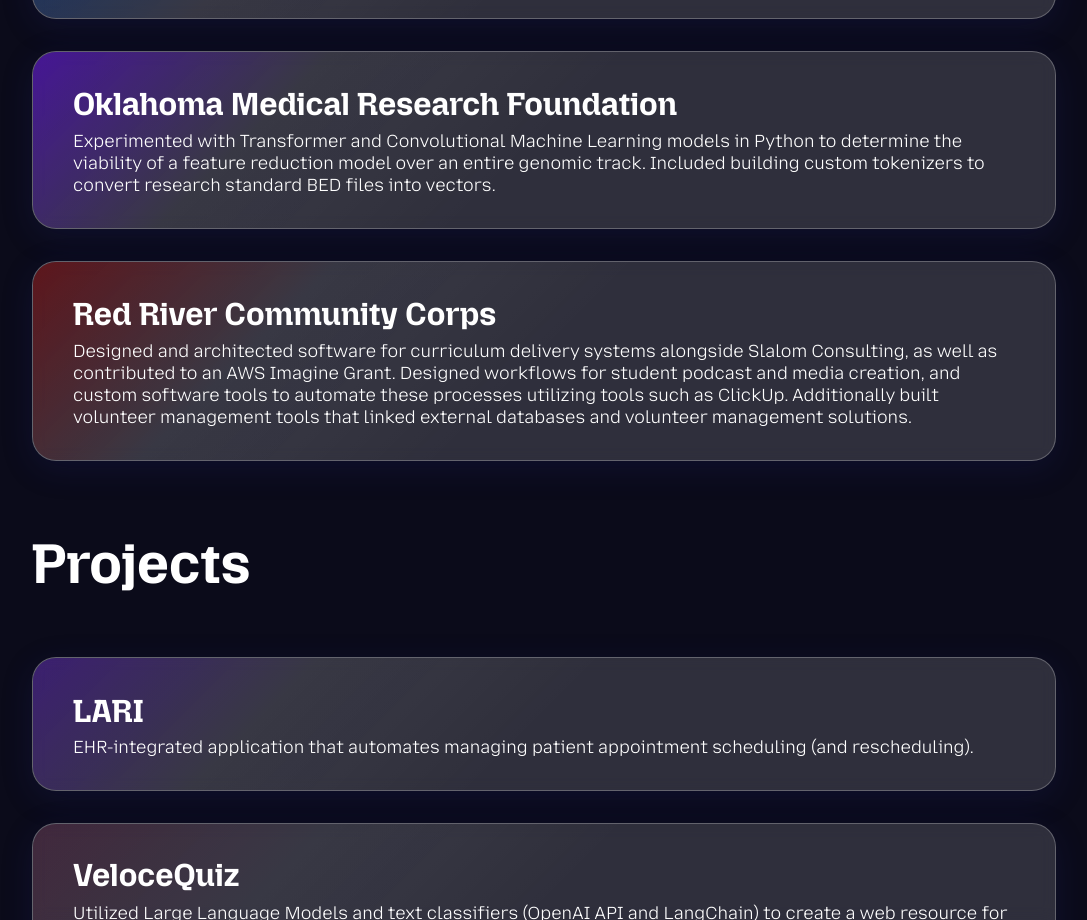
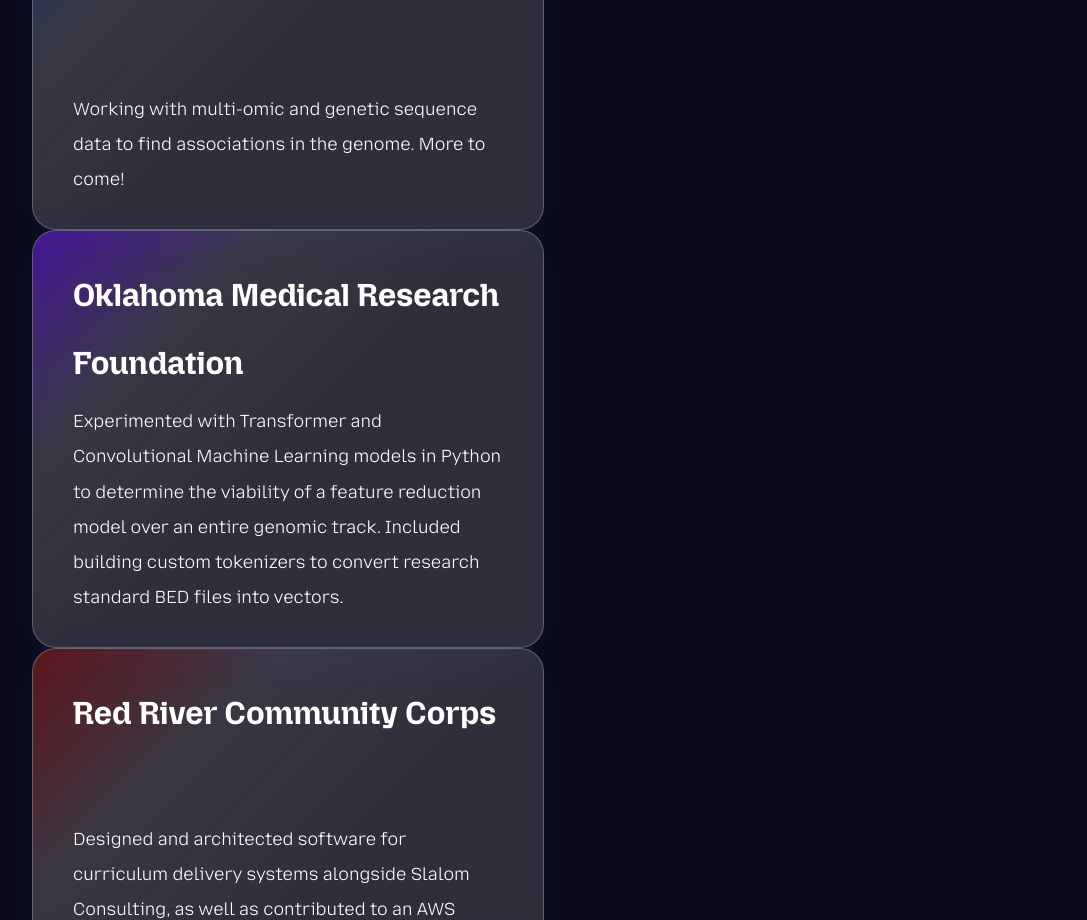
Before and after one commit to sivepanda/folio, a SvelteKit app: page / in a window 1280 px wide. Shown: the part 1880-2800 px from the top of the page, without its empty margins (96-1183 px from the left). Built offline with nearby package versions, Linux system fonts and the light colour scheme.

Commit message:
shifting things around

```diff
--- /dev/null
+++ b/src/components/GlassTile.svelte
@@ -0,0 +1,139 @@
+<script lang="ts">
+    export let title: string;
+    export let description: string;
+    export let link: string | null = null;
+    export let color: string = 'rgba(255, 255, 255, 0.1)';
+</script>
+
+<div class="glass-tile" style="--tile-color: {color}">
+    {#if link}
+        <a class="tile-link" href={link} target="_blank" rel="noopener noreferrer">
+            <h2>
+                {title}
+                <span class="arrow" aria-hidden="true">→</span>
+            </h2>
+        </a>
+    {:else}
+        <h2 class="tile-link no-link">
+            {title}
+        </h2>
+    {/if}
+    <p>{description}</p>
+</div>
+
+<style>
+    .glass-tile {
+        background: rgba(255, 255, 255, 0.15);
+        width: 42%;
+        border-radius: 1.5rem;
+        box-shadow: 0 8px 32px 0 rgba(31, 38, 135, 0.18);
+        backdrop-filter: blur(8px);
+        -webkit-backdrop-filter: blur(8px);
+        border: 1px solid rgba(255, 255, 255, 0.25);
+        padding: 2rem 2.5rem;
+        display: flex;
+        flex-direction: column;
+        justify-content: center;
+        position: relative;
+        overflow: hidden;
+    }
+
+    .glass-tile::before {
+        content: '';
+        position: absolute;
+        top: 0;
+        left: 0;
+        right: 0;
+        bottom: 0;
+        background: linear-gradient(
+            135deg,
+            var(--tile-color, rgba(255, 255, 255, 0.1)) 0%,
+            rgba(255, 255, 255, 0.05) 25%,
+            rgba(255, 255, 255, 0) 50%
+        );
+        pointer-events: none;
+        z-index: 1;
+    }
+
+    .glass-tile::after {
+        content: '';
+        position: absolute;
+        top: 0;
+        left: 0;
+        right: 0;
+        bottom: 0;
+        background: linear-gradient(
+            135deg,
+            rgba(0, 0, 0, 0.05) 0%,
+            rgba(0, 0, 0, 0.02) 25%,
+            rgba(0, 0, 0, 0) 50%
+        );
+        pointer-events: none;
+        z-index: 1;
+    }
+
+    .glass-tile > * {
+        position: relative;
+        z-index: 2;
+    }
+
+    .glass-tile h2 {
+        margin: 0 0 0.5rem 0;
+        font-size: 2rem;
+        line-height: 2;
+    }
+
+    .glass-tile p {
+        margin: 0;
+        font-size: 1.1rem;
+        line-height: 2;
+
+    }
+
+    .tile-link {
+        text-decoration: none;
+        color: inherit;
+        display: inline-block;
+        position: relative;
+    }
+
+    .arrow {
+        opacity: 0;
+        margin-left: 0.5em;
+        transition:
+            opacity 0.2s,
+            transform 0.2s;
+        font-size: 1.2em;
+        vertical-align: middle;
+    }
+
+    .tile-link:hover .arrow,
+    .tile-link:focus .arrow {
+        opacity: 1;
+        transform: translateX(6px);
+    }
+
+    .tile-link h2 {
+        display: inline;
+        cursor: pointer;
+    }
+
+    .tile-link.no-link {
+        cursor: default;
+    }
+
+    @media (max-width: 768px) {
+        .glass-tile {
+            width: 100%;
+            padding: 1.5rem;
+        }
+
+        .glass-tile h2 {
+            font-size: 1.5rem;
+        }
+
+        .glass-tile p {
+            font-size: 1rem;
+        }
+    }
+</style>
--- a/src/routes/+page.svelte
+++ b/src/routes/+page.svelte
@@ -1,19 +1,13 @@
 <script>
-    // import Nokia from 'virtual:icons/cib/nokia'
     import { onMount } from 'svelte';
-    import { browser } from '$app/environment';
-    import Header from '../components/Header.svelte';
     import Load from '../components/Load.svelte';
     import Footer from '../components/Footer.svelte';
-    import gsap from 'gsap';
-    import { ScrollTrigger } from 'gsap/dist/ScrollTrigger';
-    import Animbk from '../components/animbk.svelte';
+    import GlassTile from '../components/GlassTile.svelte';
     import { animate, engine, onScroll, stagger, svg } from 'animejs';
 
     let scrY = $state(0);
 
     let defaul = 'rgba(100, 0, 200, 1)';
-    let color = defaul;
 
     const experiences = [
         {
@@ -62,6 +56,13 @@
             color: 'rgba(255, 0, 200, 0.5)'
         },
         {
+            title: 'Retrograde',
+            description:
+                "Built and designed a fully functional and reactive website using solely HTML, CSS, and JavaScript. This includes a sales flow, auth (admittedly only saving data locally for lack of access to a more full fledged auth and databasing solution), and components using HTML injection. From my high school years!",
+            link: 'https://github.com/sivepanda/tsawebmaster23',
+            color: 'rgba(205, 0, 250, 0.5)'
+        },
+        {
             title: 'FIRST Robotics Match Optimizer',
             description:
                 'Built matchup optimizer utilizing Random Forest Classifiers and data pulled from official FIRST APIs to train a Random Forest Classifier alongside Binary Classification to predict wins to about an 85% accuracy rate. Included a Svelte frontend and visualization to inform match strategy.',
@@ -85,9 +86,6 @@
     ];
 
     onMount(() => {
-        // gsap.registerPlugin(ScrollTrigger);
-        console.log('hello');
-
         engine.defaults.autoplay = false;
 
         animate(svg.createDrawable('.svg_lgo'), {
@@ -461,17 +459,12 @@
     <h1>Experience</h1>
     <div class="experience-list">
         {#each experiences as exp}
-            <div class="glass-tile" style="--tile-color: {exp.color}">
-                <a class="tile-link" href={exp.link} target="_blank" rel="noopener noreferrer">
-                    <h2>
-                        {exp.title}
-                        <span class="arrow" aria-hidden="true">
-                               →
-                        </span>
-                    </h2>
-                </a>
-                <p>{exp.description}</p>
-            </div>
+            <GlassTile
+                title={exp.title}
+                description={exp.description}
+                link={exp.link}
+                color={exp.color}
+            />
         {/each}
     </div>
 </div>
@@ -480,23 +473,12 @@
     <h1>Projects</h1>
     <div class="projects-list">
         {#each projects as proj}
-            <div class="glass-tile" style="--tile-color: {proj.color}">
-                {#if proj.link}
-                    <a class="tile-link" href={proj.link} target="_blank" rel="noopener noreferrer">
-                        <h2>
-                            {proj.title}
-                            <span class="arrow" aria-hidden="true">
-                               →
-                            </span>
-                        </h2>
-                    </a>
-                {:else}
-                    <h2 class="tile-link no-link">
-                        {proj.title}
-                    </h2>
-                {/if}
-                <p>{proj.description}</p>
-            </div>
+            <GlassTile
+                title={proj.title}
+                description={proj.description}
+                link={proj.link}
+                color={proj.color}
+            />
         {/each}
     </div>
 </div>
@@ -507,11 +489,6 @@
         height: 100vh;
         width: 100vw;
         overflow-y: scroll;
-    }
-
-    #g1045 {
-        stroke: white;
-        stroke-width: 0.02;
     }
 
     .hero {
@@ -555,6 +532,7 @@
         width: 90vw;
         padding-left: 5vw;
         padding-right: 5vw;
+        min-height: 70vh;
     }
 
     .sect > h1 {
@@ -571,9 +549,6 @@
         text-align: left;
     }
 
-    .dev {
-        height: 100vh;
-    }
 
     .experience {
         padding-bottom: 20vh;
@@ -585,69 +560,6 @@
         background: linear-gradient(180deg, var(--gradient-to) 0%, rgb(20, 0, 100) 100%);
         min-height: 100vh;
         padding-bottom: 15vh;
-    }
-
-    .dev .langs {
-        width: calc(100vw - 5vw - 5vw);
-        /* padding-bottom: 2vh; */
-        overflow-x: hidden;
-        left: 0;
-        margin-left: 0;
-        height: 24vh;
-        padding-left: -200vw;
-        background: linear-gradient(
-            90deg,
-            rgba(255, 255, 255, 0) 0%,
-            rgb(255, 255, 255) 50%,
-            rgba(255, 255, 255, 0) 100%
-        );
-        background-clip: text;
-        -webkit-background-clip: text;
-    }
-
-    .langs > .langbox {
-        height: 24vh;
-        padding-bottom: 2vh;
-        margin: 0;
-        /* margin-left: 50%; */
-        padding: 0;
-        display: flex;
-        flex-direction: row;
-        overflow-y: hidden;
-        overflow-x: hidden;
-    }
-
-    .dev .langbox > p {
-        color: transparent;
-        font-size: 5em;
-        font-family: 'Mozilla Text', 'monospace' !important;
-        padding-left: 1vw;
-        height: 22vh;
-    }
-
-    .const {
-        display: flex;
-        flex-direction: column;
-        width: 100vw;
-        align-items: center;
-        align-content: center;
-        justify-items: center;
-        background-color: black;
-        padding: 0;
-        padding-bottom: 2vh;
-    }
-    .const > h2 {
-        width: auto;
-        height: auto;
-        padding: 0;
-        padding-top: 2vh;
-        margin: 0;
-    }
-    .const > p {
-        width: auto;
-        padding: 0;
-        margin: 0;
-        font-size: 2vw;
     }
 
     .svg_lgo {
@@ -686,13 +598,6 @@
         border-top-color: #333;
     }
 
-    .tech-icon:hover .tooltip {
-        opacity: 1;
-        visibility: visible;
-    }
-
-
-
     .lb {
         display: flex;
         flex-direction: column;
@@ -707,108 +612,11 @@
     .experience-list,
     .projects-list {
         display: flex;
-        flex-direction: column;
-        gap: 2rem;
+        justify-content: space-between;
+        flex-direction: row;
+        flex-wrap: wrap;
+        gap: 5%;
         margin: 2rem 0;
-    }
-
-    .glass-tile {
-        background: rgba(255, 255, 255, 0.15);
-        border-radius: 1.5rem;
-        box-shadow: 0 8px 32px 0 rgba(31, 38, 135, 0.18);
-        backdrop-filter: blur(8px);
-        -webkit-backdrop-filter: blur(8px);
-        border: 1px solid rgba(255, 255, 255, 0.25);
-        padding: 2rem 2.5rem;
-        display: flex;
-        flex-direction: column;
-        justify-content: center;
-        position: relative;
-        overflow: hidden;
-    }
-
-    .glass-tile::before {
-        content: '';
-        position: absolute;
-        top: 0;
-        left: 0;
-        right: 0;
-        bottom: 0;
-        background: linear-gradient(
-            135deg,
-            var(--tile-color, rgba(255, 255, 255, 0.1)) 0%,
-            rgba(255, 255, 255, 0.05) 25%,
-            rgba(255, 255, 255, 0) 50%
-        );
-        pointer-events: none;
-        z-index: 1;
-    }
-
-    .glass-tile::after {
-        content: '';
-        position: absolute;
-        top: 0;
-        left: 0;
-        right: 0;
-        bottom: 0;
-        background: linear-gradient(
-            135deg,
-            rgba(0, 0, 0, 0.05) 0%,
-            rgba(0, 0, 0, 0.02) 25%,
-            rgba(0, 0, 0, 0) 50%
-        );
-        pointer-events: none;
-        z-index: 1;
-    }
-
-    .glass-tile > * {
-        position: relative;
-        z-index: 2;
-    }
-
-    .glass-tile h2 {
-        margin: 0 0 0.5rem 0;
-        font-size: 2rem;
-    }
-    .glass-tile p {
-        margin: 0;
-        font-size: 1.1rem;
-    }
-
-    .tile-link {
-        text-decoration: none;
-        color: inherit;
-        display: inline-block;
-        position: relative;
-    }
-    .arrow {
-        opacity: 0;
-        margin-left: 0.5em;
-        transition:
-            opacity 0.2s,
-            transform 0.2s;
-        font-size: 1.2em;
-        vertical-align: middle;
-    }
-    .tile-link:hover .arrow,
-    .tile-link:focus .arrow {
-        opacity: 1;
-        transform: translateX(6px);
-    }
-    .tile-link h2 {
-        display: inline;
-        cursor: pointer;
-    }
-    .tile-link.no-link {
-        cursor: default;
-    }
-
-    /* Mobile touch support */
-    @media (hover: none) {
-        .tech-icon:active .tooltip {
-            opacity: 1;
-            visibility: visible;
-        }
     }
 
     @media (max-width: 768px) {
@@ -831,18 +639,6 @@
         .sect > h1 {
             font-size: 2.5rem;
         }
-
-        .glass-tile {
-            padding: 1.5rem;
-        }
-
-        .glass-tile h2 {
-            font-size: 1.5rem;
-        }
-
-        .glass-tile p {
-            font-size: 1rem;
-        }
     }
 
     @media (max-width: 480px) {
@@ -856,18 +652,6 @@
 
         .sect > h1 {
             font-size: 2rem;
-        }
-
-        .glass-tile {
-            padding: 1.25rem;
-        }
-
-        .glass-tile h2 {
-            font-size: 1.5rem;
-        }
-
-        .glass-tile p {
-            font-size: 0.9rem;
         }
     }
 
@@ -950,6 +734,4 @@
             width: 50vw;
         }
     }
-
-
 </style>
```
Lines whose indentation alone changed are shown as unchanged.
